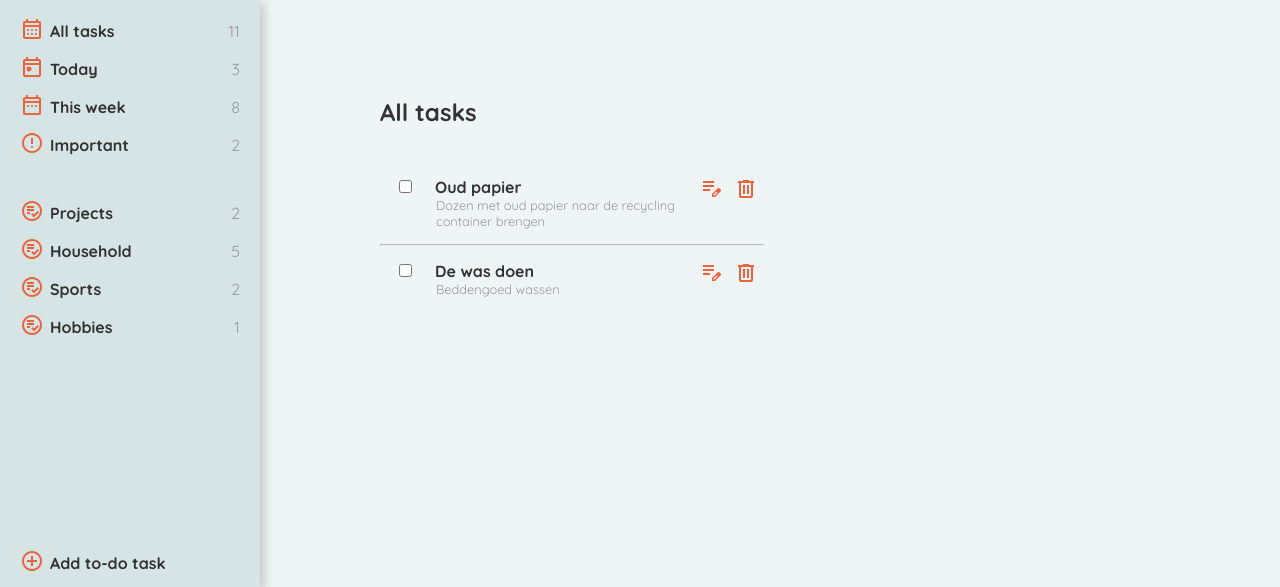
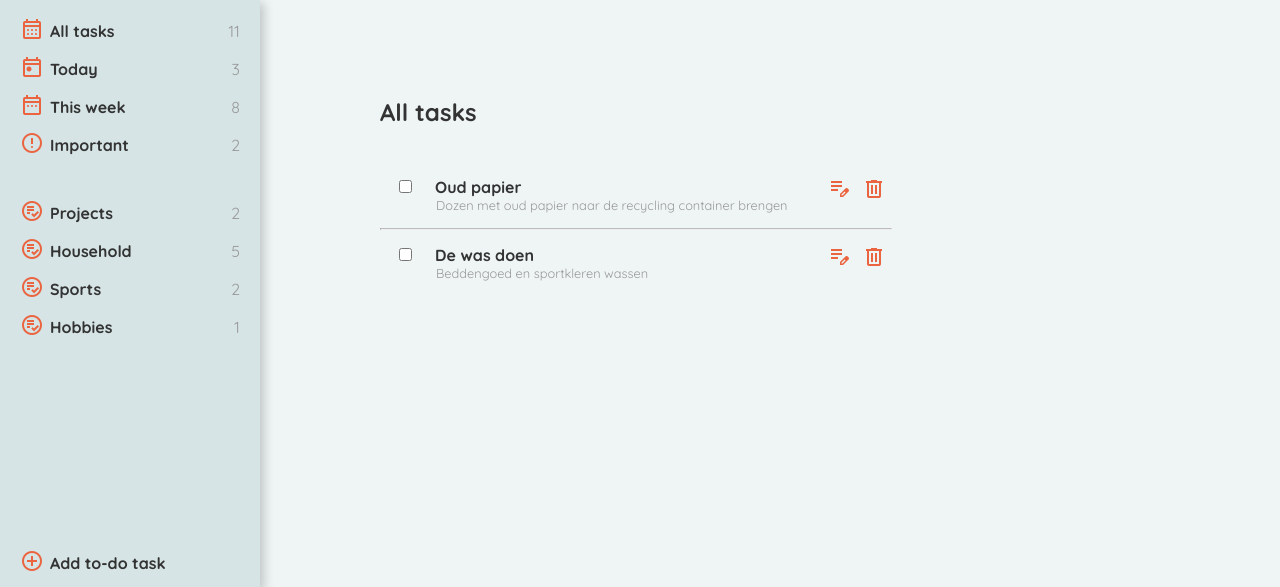
Before and after one commit to RobVerplanke/To-do-list-v2, a website: page dist/index.html in a window 1280 px wide. Shown: the part 163-750 px from the top of the page. Drawn offline with nearby package versions, Linux system fonts and the light colour scheme; a web font is replaced by a local one.

Commit message:
adjust minor style details

```diff
--- a/dist/index.html
+++ b/dist/index.html
@@ -90,8 +90,8 @@
                         <div class="task-title"><p>Oud papier</p></div>
                         <div class="task-description"><p>Dozen met oud papier naar de recycling container brengen</p></div>
                     </li>
-                    <li class="task-edit"><span class="material-symbols-outlined">edit_note</span></li>
-                    <li class="task-delete"><span class="material-symbols-outlined">delete</span></li>
+                    <li class="task-edit"><span class="material-symbols-outlined" title="Edit task">edit_note</span></li>
+                    <li class="task-delete"><span class="material-symbols-outlined" title="Delete task">delete</span></li>
                 </ul>
                 <hr>
                 <ul id="tasks">
@@ -102,10 +102,10 @@
                     </li>
                     <li class="task-text">
                         <div class="task-title"><p>De was doen</p></div>
-                        <div class="task-description"><p>Beddengoed wassen</p></div>
+                        <div class="task-description"><p>Beddengoed en sportkleren wassen</p></div>
                     </li>
-                    <li class="task-edit"><span class="material-symbols-outlined">edit_note</span></li>
-                    <li class="task-delete"><span class="material-symbols-outlined">delete</span></li>
+                    <li class="task-edit"><span class="material-symbols-outlined" title="Edit task">edit_note</span></li>
+                    <li class="task-delete"><span class="material-symbols-outlined" title="Delete task">delete</span></li>
                 </ul>
             </div>
         </main>
--- a/dist/style.css
+++ b/dist/style.css
@@ -72,6 +72,7 @@ hr{
 #content-container{
     display: grid;
     grid-template-columns: var(--nav-width) auto;
+    overflow-y: hidden;
 
     font-family: 'Quicksand', sans-serif;
     color: var(--text-color);
@@ -155,7 +156,7 @@ hr{
 
 #main-content{
     margin-top: 50px;
-    width: 30vw;
+    width: 40vw;
 }
 
 #tasks{
```
